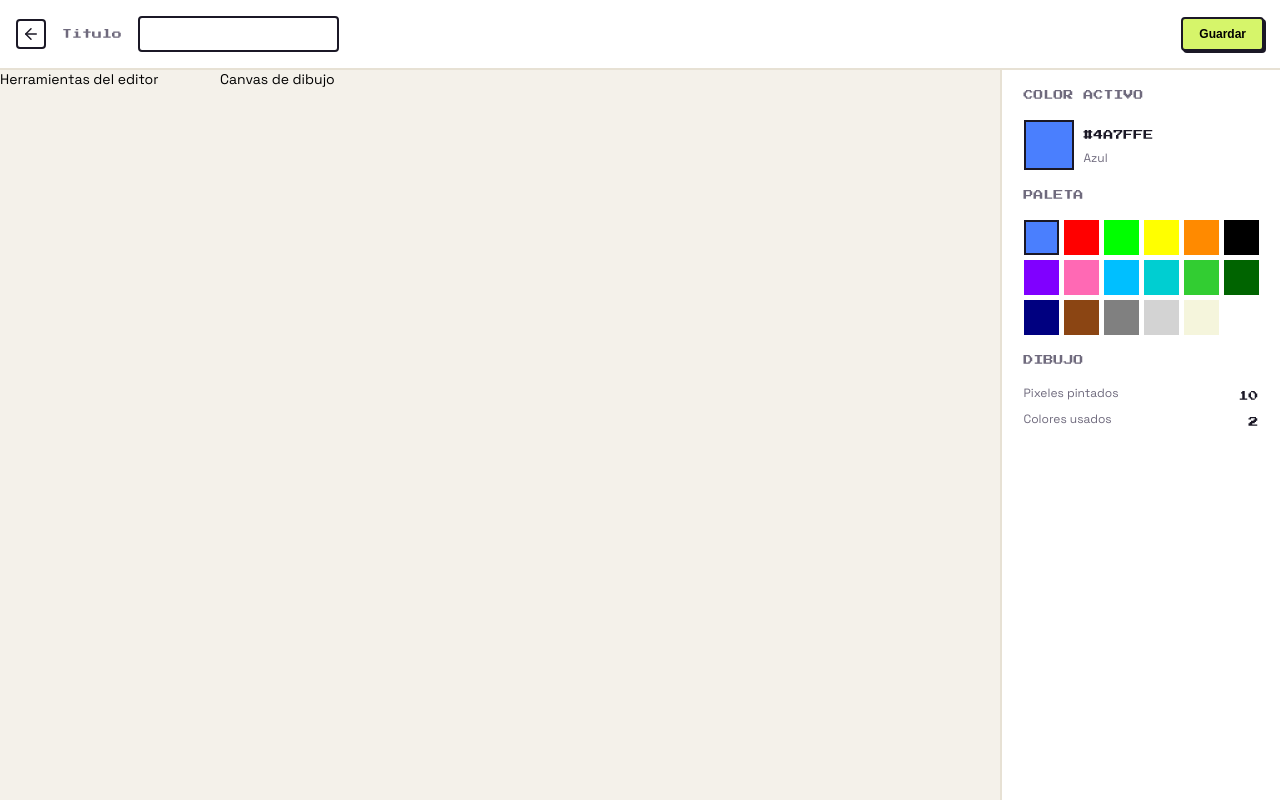
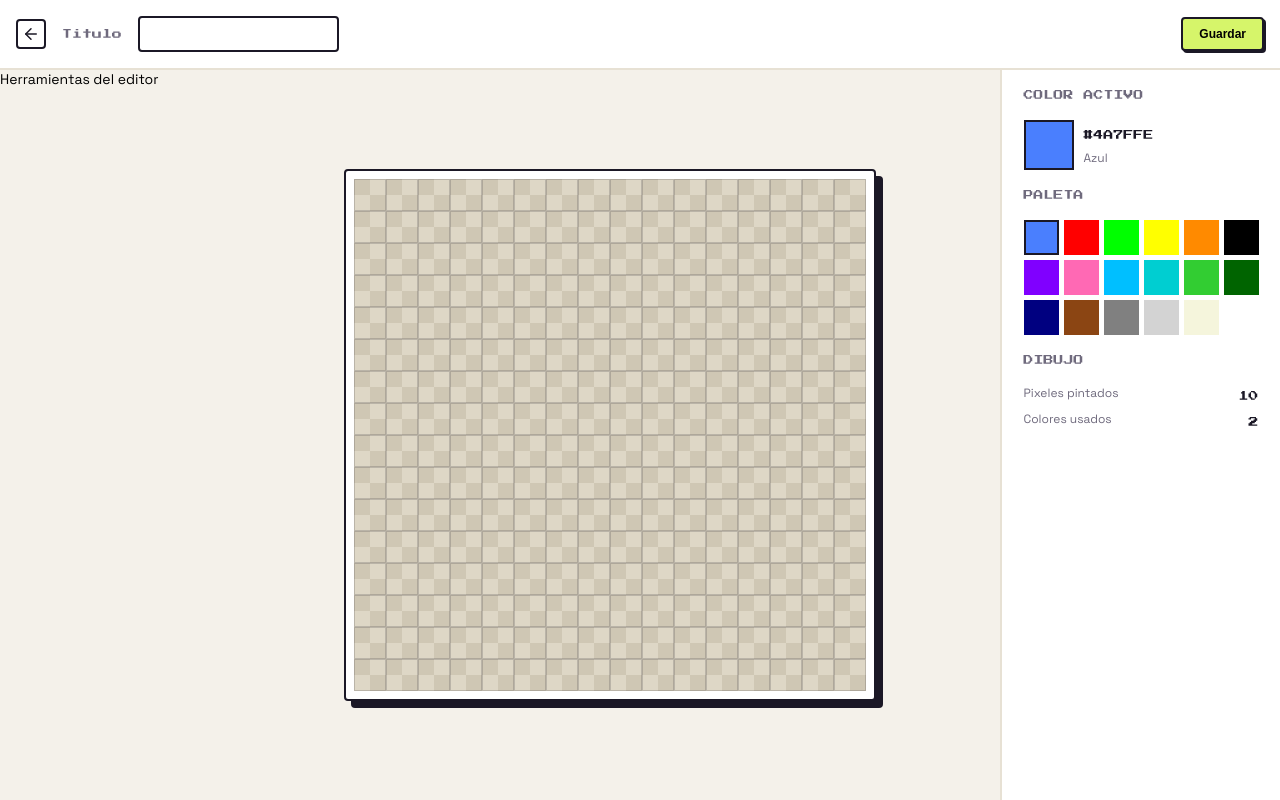
Before and after one commit to sebastian-vp/PixelArt, a React (Vite) app in the folder frontend/: page /editor in a window 1280 px wide. Built offline with nearby package versions, Linux system fonts and the light colour scheme.

Commit message:
feat(DrawingCanvas): implement drawing canvas with grid and color selection

```diff
--- a/frontend/src/pages/Editor/Editor.tsx
+++ b/frontend/src/pages/Editor/Editor.tsx
@@ -6,19 +6,18 @@ import styles from "./Editor.module.css";
 
 export function Editor() {
   const [selectedColor, setSelectedColor] = useState<Color>(COLORS[0]);
+  const [selectedTool, setSelectedTool] = useState<"pincel" | "eraser">("pincel");
+
   return (
     <div className={styles["page"]}>
-      {/* Sebastián: build the editor header inside this component. */}
       <EditorHeader />
 
       <div className={styles["workspace"]}>
         {/* Santiago: build the painting and erasing tools inside this component. */}
         <ToolBar />
 
-        {/* Sebastián: build the drawing area and pixel grid inside this component. */}
-        <DrawingCanvas />
+        <DrawingCanvas selectedColor={selectedColor.code} selectedTool={selectedTool} />
 
-        {/* Fran: build the active color and palette controls inside this component. */}
         <ColorPalette selectedColor={selectedColor} setSelectedColor={setSelectedColor} />
       </div>
     </div>
--- a/frontend/src/pages/Editor/components/DrawingCanvas/DrawingCanvas.module.css
+++ b/frontend/src/pages/Editor/components/DrawingCanvas/DrawingCanvas.module.css
@@ -0,0 +1,51 @@
+.editor {
+  display: flex;
+  justify-content: center;
+  align-items: center;
+}
+
+.container {
+  --pixel-size: 32px;
+  --canvas-size: 512px;
+
+  width: calc(var(--canvas-size) + 20px);
+  height: calc(var(--canvas-size) + 20px);
+  padding: 8px;
+  border: 2px solid var(--popover-border-color);
+  border-radius: 4px;
+  background-color: var(--surface-color);
+  box-shadow: 7px 7px 0 var(--shadow-color);
+}
+
+.canva {
+  display: flex;
+  flex-direction: column;
+  width: var(--canvas-size);
+  height: var(--canvas-size);
+  background-color: var(--canvas-checker-a-color);
+  background-image: conic-gradient(var(--canvas-checker-b-color) 25%, transparent 0 50%, var(--canvas-checker-b-color) 0 75%, transparent 0);
+  background-size: 32px 32px;
+}
+
+.row {
+  display: flex;
+  flex: 0 0 var(--pixel-size);
+  height: var(--pixel-size);
+}
+
+.pixel {
+  flex: 0 0 var(--pixel-size);
+  width: var(--pixel-size);
+  height: var(--pixel-size);
+  padding: 0;
+  border: 1px solid var(--canvas-grid-line-color);
+  border-radius: 0;
+  background-color: transparent;
+  cursor: crosshair;
+  appearance: none;
+}
+
+.pixel:hover {
+  outline: 2px solid var(--primary-color);
+  outline-offset: -2px;
+}
--- a/frontend/src/pages/Editor/components/DrawingCanvas/DrawingCanvas.tsx
+++ b/frontend/src/pages/Editor/components/DrawingCanvas/DrawingCanvas.tsx
@@ -1,7 +1,41 @@
-export function DrawingCanvas() {
+import { useState } from "react";
+
+import styles from "./DrawingCanvas.module.css";
+
+interface Props {
+  selectedColor: string;
+  selectedTool: "pincel" | "eraser";
+}
+
+export function DrawingCanvas({ selectedColor, selectedTool }: Props) {
+  const [grid, setGrid] = useState(() => Array.from({ length: 16 }, () => Array<string | null>(16).fill(null)));
+
+  function updateColor(row: number, col: number) {
+    setGrid((currentGrid) =>
+      currentGrid.map((currentRow, i) =>
+        currentRow.map((color, j) => (i === row && j === col ? (selectedTool === "pincel" ? selectedColor : null) : color)),
+      ),
+    );
+  }
+
   return (
-    <section>
-      Canvas de dibujo
+    <section className={styles["editor"]}>
+      <div className={styles["container"]}>
+        <div className={styles["canva"]}>
+          {grid.map((row, i) => (
+            <div key={i} className={styles["row"]}>
+              {row.map((color, j) => (
+                <button
+                  className={styles["pixel"]}
+                  key={j}
+                  style={{ backgroundColor: color !== null ? color : "" }}
+                  onClick={() => updateColor(i, j)}
+                ></button>
+              ))}
+            </div>
+          ))}
+        </div>
+      </div>
     </section>
   );
 }
```
